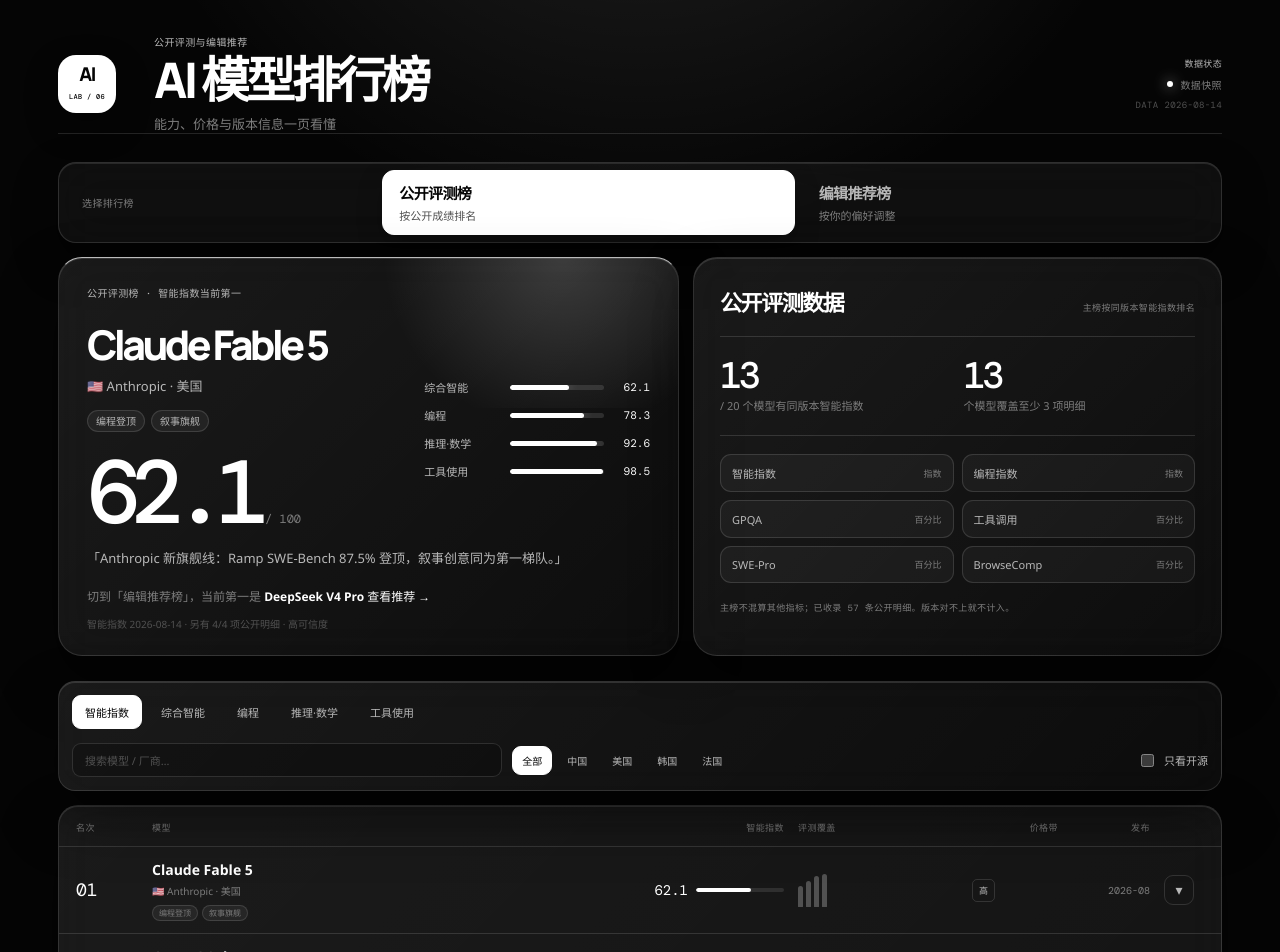
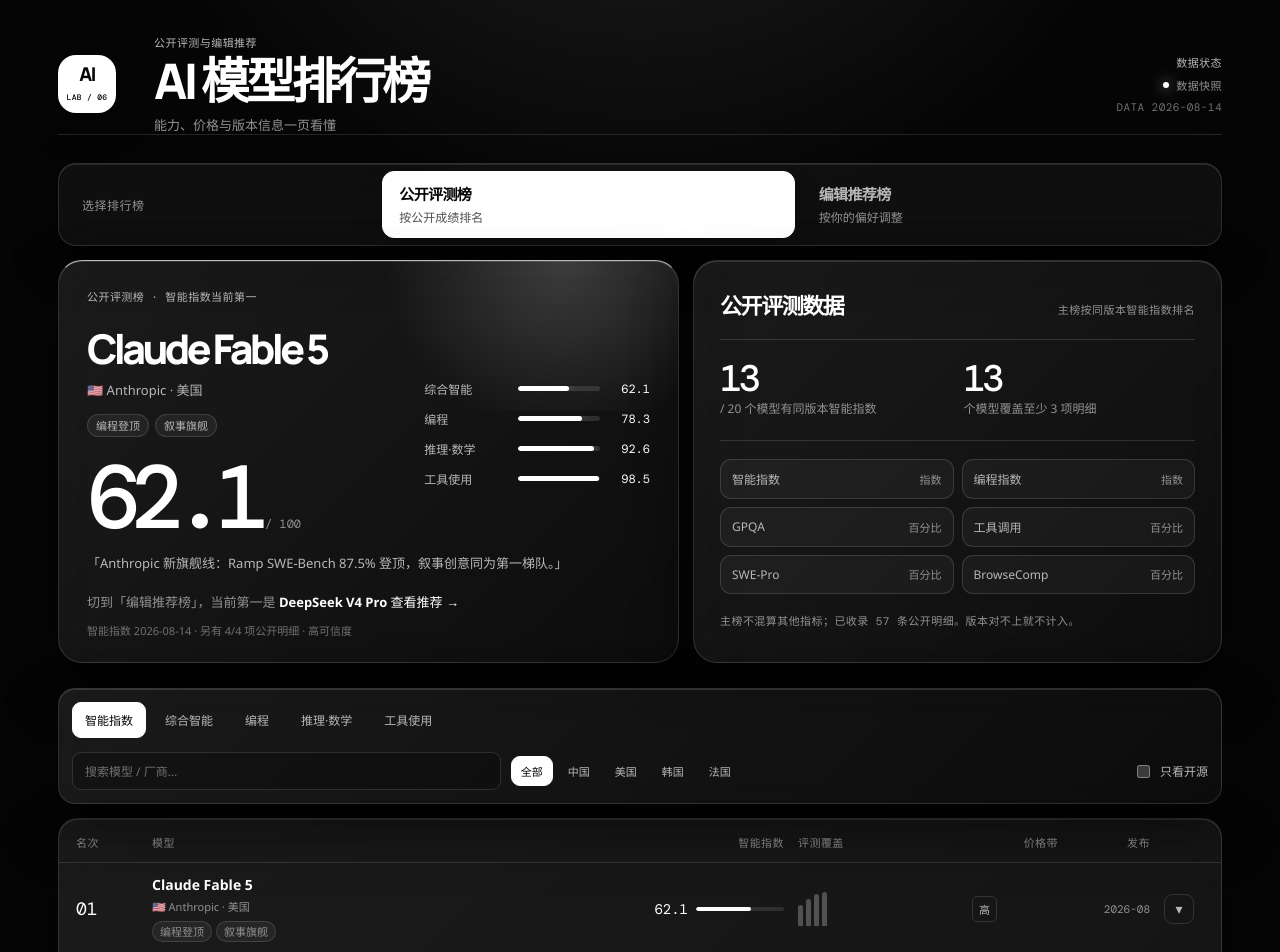
Before and after one commit to joker01-01/ai-model-leaderboard, a React (Vite) app: page / in a window 1280 px wide. Shown: the top 952 px of the page. Built offline with nearby package versions, Linux system fonts and the light colour scheme.

Commit message:
fix: improve small text readability

```diff
--- a/src/components/Radar.tsx
+++ b/src/components/Radar.tsx
@@ -24,8 +24,8 @@
     const ang = ((-90 + i * 60) * Math.PI) / 180;
     const cos = Math.cos(ang);
     return {
-      x: cx + (r + 22) * cos,
-      y: cy + (r + 22) * Math.sin(ang) + 3,
+      x: cx + (r + 18) * cos,
+      y: cy + (r + 18) * Math.sin(ang) + 3,
       anchor: Math.abs(cos) < 0.3 ? "middle" : cos > 0 ? "start" : "end",
     };
   };
--- a/src/styles.css
+++ b/src/styles.css
@@ -10,8 +10,8 @@
   --white: #ffffff;
   --text: #f2f2f2;
   --muted: #b8b8b8;
-  --quiet: #7d7d7d;
-  --faint: #515151;
+  --quiet: #929292;
+  --faint: #707070;
   --line: rgba(255, 255, 255, 0.13);
   --line-strong: rgba(255, 255, 255, 0.28);
   --shadow: rgba(0, 0, 0, 0.48);
@@ -100,7 +100,7 @@
 
 .masthead-logo small {
   margin-top: -12px;
-  font: 500 7px/1 var(--mono);
+  font: 500 8px/1 var(--mono);
   letter-spacing: 0.04em;
 }
 
@@ -124,7 +124,7 @@
 .masthead-kicker {
   margin: 0 0 7px;
   color: var(--muted);
-  font-size: 10px;
+  font-size: 11px;
   text-transform: uppercase;
 }
 
@@ -146,14 +146,14 @@
   justify-items: end;
   gap: 7px;
   color: var(--quiet);
-  font-size: 10px;
+  font-size: 11px;
   text-align: right;
 }
 
-.masthead-side-label { color: var(--muted); font-size: 9px; }
+.masthead-side-label { color: var(--muted); font-size: 11px; }
 .sys-status { display: flex; align-items: center; gap: 7px; }
 .dot { width: 6px; height: 6px; border-radius: 50%; background: var(--white); box-shadow: 0 0 14px rgba(255, 255, 255, 0.8); }
-.stamp { color: var(--faint); font-size: 9px; }
+.stamp { color: var(--faint); font-size: 11px; }
 
 .mode-switch {
   display: grid;
@@ -174,7 +174,7 @@
   align-items: center;
   padding: 0 16px;
   color: var(--quiet);
-  font-size: 10px;
+  font-size: 12px;
 }
 
 .mode-button {
@@ -194,7 +194,7 @@
 .mode-button:hover { border-color: var(--line); color: var(--white); transform: translateY(-1px); }
 .mode-button.is-active { border-color: var(--white); color: var(--black); background: var(--white); box-shadow: 0 10px 24px rgba(0, 0, 0, 0.28); }
 .mode-button strong { font-size: 15px; letter-spacing: -0.04em; }
-.mode-button small { color: var(--quiet); font-size: 11px; }
+.mode-button small { color: var(--quiet); font-size: 12px; }
 .mode-button.is-active small { color: #505050; }
 
 .hero {
@@ -257,7 +257,7 @@
 }
 
 .champion > * { position: relative; z-index: 1; }
-.eyebrow { margin: 0; color: var(--muted); font-size: 10px; }
+.eyebrow { margin: 0; color: var(--muted); font-size: 11px; }
 
 .champion-main {
   display: grid;
@@ -273,7 +273,7 @@
 .champion-name { margin: 0; max-width: 100%; color: var(--white); font: 800 clamp(32px, 3.2vw, 50px)/0.95 var(--display); letter-spacing: -0.09em; overflow-wrap: normal; word-break: normal; text-wrap: balance; }
 .champion-maker { margin: 12px 0 0; color: var(--muted); font-size: 13px; }
 .chips { display: flex; flex-wrap: wrap; gap: 6px; padding: 0; margin: 15px 0 0; list-style: none; }
-.chip { padding: 5px 8px; border: 1px solid var(--line); border-radius: 999px; color: var(--muted); background: rgba(255, 255, 255, 0.055); font-size: 10px; line-height: 1; }
+.chip { padding: 5px 8px; border: 1px solid var(--line); border-radius: 999px; color: var(--muted); background: rgba(255, 255, 255, 0.055); font-size: 11px; line-height: 1; }
 
 .champion-score { display: flex; align-items: baseline; flex-wrap: wrap; min-width: 0; color: var(--white); }
 .champion-num { font: 500 clamp(57px, 7vw, 94px)/0.82 var(--mono); letter-spacing: -0.12em; }
@@ -282,15 +282,15 @@
 .champion-radar { display: grid; place-items: center; min-width: 0; }
 .objective-bars { display: grid; gap: 12px; min-width: 0; }
 .objective-bars.is-compact { padding-top: 4px; }
-.objective-bar { display: grid; grid-template-columns: 76px minmax(0, 1fr) 36px; gap: 10px; align-items: center; color: var(--muted); font-size: 11px; }
+.objective-bar { display: grid; grid-template-columns: 84px minmax(0, 1fr) 40px; gap: 10px; align-items: center; color: var(--muted); font-size: 12px; }
 .objective-bar i { display: block; height: 5px; overflow: hidden; border-radius: 999px; background: rgba(255, 255, 255, 0.12); }
 .objective-bar b { display: block; height: 100%; border-radius: inherit; background: var(--white); box-shadow: 0 0 12px rgba(255, 255, 255, 0.32); }
-.objective-bar em { color: var(--white); font: 400 11px/1 var(--mono); font-style: normal; text-align: right; }
+.objective-bar em { color: var(--white); font: 400 12px/1 var(--mono); font-style: normal; text-align: right; }
 
 .champion-blurb { max-width: 640px; margin: 0; color: var(--muted); font-size: 13px; line-height: 1.75; }
-.champion-alt { margin: 17px 0 0; color: var(--quiet); font-size: 12px; }
+.champion-alt { margin: 17px 0 0; color: var(--quiet); font-size: 13px; }
 .champion-alt strong { color: var(--white); font-weight: 600; }
-.champion-note { margin: 11px 0 0; color: var(--faint); font-size: 10px; }
+.champion-note { margin: 11px 0 0; color: var(--faint); font-size: 11px; }
 .textlink { padding: 0; border: 0; color: var(--white); background: none; font-size: inherit; cursor: pointer; }
 .textlink:hover { text-decoration: underline; text-underline-offset: 4px; }
 
@@ -298,55 +298,55 @@
 .objective-panel { padding: 27px 26px 24px; animation: rise 620ms 100ms cubic-bezier(0.2, 0.8, 0.2, 1) both; }
 .panel-head { display: flex; justify-content: space-between; gap: 18px; align-items: baseline; padding-bottom: 19px; border-bottom: 1px solid var(--line); }
 .panel-title { margin: 0; color: var(--white); font-size: 22px; letter-spacing: -0.065em; }
-.panel-note { max-width: 220px; margin: 0; color: var(--quiet); font-size: 9px; line-height: 1.5; text-align: right; }
+.panel-note { max-width: 240px; margin: 0; color: var(--quiet); font-size: 11px; line-height: 1.5; text-align: right; }
 
 .objective-summary { display: grid; grid-template-columns: 1fr 1fr; gap: 12px; padding: 22px 0; border-bottom: 1px solid var(--line); }
 .objective-summary div { display: grid; gap: 5px; }
 .objective-summary strong { color: var(--white); font: 500 37px/0.9 var(--mono); letter-spacing: -0.1em; }
-.objective-summary span { color: var(--quiet); font-size: 11px; }
+.objective-summary span { color: var(--quiet); font-size: 12px; line-height: 1.45; }
 .objective-source-grid { display: grid; grid-template-columns: 1fr 1fr; gap: 8px; padding-top: 18px; }
 .objective-source { display: flex; justify-content: space-between; gap: 8px; align-items: center; padding: 10px 11px; border: 1px solid var(--line); border-radius: 11px; color: var(--muted); text-decoration: none; background: rgba(255, 255, 255, 0.04); transition: border-color 180ms ease, background 180ms ease, transform 180ms ease; }
 .objective-source:hover { border-color: var(--line-strong); background: rgba(255, 255, 255, 0.09); transform: translateY(-2px); }
-.objective-source span { font-size: 11px; }
-.objective-source strong { color: var(--quiet); font: 400 9px var(--mono); }
-.panel-footnote { margin: 18px 0 0; color: var(--quiet); font-size: 9px; line-height: 1.7; }
+.objective-source span { font-size: 12px; }
+.objective-source strong { color: var(--quiet); font: 400 11px var(--mono); }
+.panel-footnote { margin: 18px 0 0; color: var(--quiet); font-size: 11px; line-height: 1.7; }
 
 .presets { display: grid; grid-template-columns: 1fr 1fr; gap: 8px; padding: 18px 0; }
 .preset { display: grid; gap: 4px; padding: 11px 12px; border: 1px solid var(--line); border-radius: 11px; color: var(--muted); background: rgba(255, 255, 255, 0.035); text-align: left; cursor: pointer; transition: border-color 180ms ease, color 180ms ease, background 180ms ease, transform 180ms ease; }
 .preset:hover { border-color: var(--line-strong); color: var(--white); transform: translateY(-1px); }
 .preset.is-active { border-color: var(--white); color: var(--black); background: var(--white); }
 .preset-name { font-size: 12px; font-weight: 700; }
-.preset-note { color: var(--quiet); font-size: 9px; }
+.preset-note { color: var(--quiet); font-size: 11px; }
 .preset.is-active .preset-note { color: #555; }
 .sliders { display: grid; gap: 12px; padding-top: 2px; }
-.slider { display: grid; grid-template-columns: 76px minmax(0, 1fr) 36px; gap: 10px; align-items: center; color: var(--muted); font-size: 11px; }
+.slider { display: grid; grid-template-columns: 84px minmax(0, 1fr) 40px; gap: 10px; align-items: center; color: var(--muted); font-size: 12px; }
 .slider input { width: 100%; height: 4px; margin: 0; accent-color: var(--white); cursor: pointer; }
 .slider input::-webkit-slider-runnable-track { height: 4px; border-radius: 99px; background: rgba(255, 255, 255, 0.15); }
 .slider input::-webkit-slider-thumb { width: 13px; height: 13px; margin-top: -4px; border: 2px solid var(--black); border-radius: 50%; background: var(--white); appearance: none; }
-.slider-val { color: var(--white); font: 400 10px var(--mono); text-align: right; }
-.weight-total { margin-top: 18px; padding-top: 15px; border-top: 1px solid var(--line); color: var(--quiet); font: 400 10px var(--mono); }
+.slider-val { color: var(--white); font: 400 11px var(--mono); text-align: right; }
+.weight-total { margin-top: 18px; padding-top: 15px; border-top: 1px solid var(--line); color: var(--quiet); font: 400 11px var(--mono); }
 .weight-total.is-warning { color: var(--white); }
-.reset { margin-top: 13px; color: var(--muted); font-size: 11px; }
+.reset { margin-top: 13px; color: var(--muted); font-size: 12px; }
 
 .controls { position: sticky; z-index: 10; top: 12px; display: grid; gap: 14px; margin-top: 25px; padding: 13px; border-radius: 17px; animation: rise 620ms 190ms cubic-bezier(0.2, 0.8, 0.2, 1) both; }
 .dims { display: flex; flex-wrap: wrap; gap: 6px; }
 .dim,
-.country { padding: 8px 12px; border: 1px solid transparent; border-radius: 9px; color: var(--muted); background: transparent; font-size: 11px; cursor: pointer; transition: background 160ms ease, color 160ms ease, border-color 160ms ease; }
+.country { padding: 8px 12px; border: 1px solid transparent; border-radius: 9px; color: var(--muted); background: transparent; font-size: 12px; cursor: pointer; transition: background 160ms ease, color 160ms ease, border-color 160ms ease; }
 .dim:hover, .country:hover { border-color: var(--line); color: var(--white); }
 .dim.is-active, .country.is-active { border-color: var(--white); color: var(--black); background: var(--white); }
 .filters { display: grid; grid-template-columns: minmax(180px, 0.7fr) minmax(0, 1fr) auto; gap: 10px; align-items: center; }
-.search { width: 100%; min-height: 34px; padding: 0 12px; border: 1px solid var(--line); border-radius: 9px; outline: none; color: var(--white); background: rgba(0, 0, 0, 0.22); font-size: 11px; }
+.search { width: 100%; min-height: 38px; padding: 0 12px; border: 1px solid var(--line); border-radius: 9px; outline: none; color: var(--white); background: rgba(0, 0, 0, 0.22); font-size: 12px; }
 .search::placeholder { color: var(--faint); }
 .search:focus { border-color: var(--white); box-shadow: 0 0 0 3px rgba(255, 255, 255, 0.1); }
 .country-chips { display: flex; flex-wrap: wrap; gap: 5px; }
-.country { padding: 6px 9px; font-size: 10px; }
-.open-toggle { display: flex; gap: 7px; align-items: center; justify-self: end; color: var(--muted); font-size: 11px; cursor: pointer; }
+.country { padding: 6px 9px; font-size: 11px; }
+.open-toggle { display: flex; gap: 7px; align-items: center; justify-self: end; color: var(--muted); font-size: 12px; cursor: pointer; }
 .open-toggle input { accent-color: var(--white); }
 
 .board { margin-top: 14px; overflow: hidden; border-radius: 20px; animation: rise 620ms 260ms cubic-bezier(0.2, 0.8, 0.2, 1) both; }
 .board-head,
 .row-main { display: grid; grid-template-columns: 62px minmax(230px, 1fr) 138px 160px 86px 78px 40px; gap: 14px; align-items: center; }
-.board-head { padding: 15px 17px 12px; color: var(--quiet); font: 400 9px var(--mono); letter-spacing: 0.05em; text-transform: uppercase; }
+.board-head { padding: 15px 17px 12px; color: var(--quiet); font: 400 11px var(--mono); letter-spacing: 0.04em; text-transform: uppercase; }
 .right { text-align: right; }
 .rows { margin: 0; padding: 0; list-style: none; }
 .row { border-top: 1px solid var(--line); animation: rise 480ms cubic-bezier(0.2, 0.8, 0.2, 1) both; }
@@ -355,8 +355,8 @@
 .unranked { border-top: 1px solid var(--line-strong); background: rgba(0, 0, 0, 0.14); }
 .unranked-head { display: flex; align-items: start; justify-content: space-between; gap: 18px; padding: 20px 17px; border-bottom: 1px solid var(--line); }
 .unranked-head h3 { margin: 0; color: var(--white); font-size: 14px; letter-spacing: -0.04em; }
-.unranked-head p { max-width: 660px; margin: 7px 0 0; color: var(--quiet); font-size: 10px; line-height: 1.6; }
-.unranked-head > span { flex: 0 0 auto; padding: 5px 8px; border: 1px solid var(--line); border-radius: 999px; color: var(--muted); font: 400 9px var(--mono); }
+.unranked-head p { max-width: 660px; margin: 7px 0 0; color: var(--quiet); font-size: 12px; line-height: 1.6; }
+.unranked-head > span { flex: 0 0 auto; padding: 5px 8px; border: 1px solid var(--line); border-radius: 999px; color: var(--muted); font: 400 11px var(--mono); }
 .rows-unranked .row:first-child { border-top: 0; }
 .row.is-unranked .row-main { background: rgba(255, 255, 255, 0.018); }
 .row.is-unranked .rank { color: var(--quiet); }
@@ -365,20 +365,20 @@
 .rank-1 { color: var(--white); font-size: 18px; }
 .who { min-width: 0; }
 .who-name { overflow: hidden; margin: 0; color: var(--white); font-size: 14px; font-weight: 700; text-overflow: ellipsis; white-space: nowrap; }
-.who-maker { overflow: hidden; margin: 4px 0 0; color: var(--quiet); font-size: 10px; text-overflow: ellipsis; white-space: nowrap; }
+.who-maker { overflow: hidden; margin: 4px 0 0; color: var(--quiet); font-size: 11px; text-overflow: ellipsis; white-space: nowrap; }
 .who .chips { gap: 4px; margin-top: 7px; }
-.who .chip { padding: 3px 6px; color: var(--quiet); font-size: 8px; }
+.who .chip { padding: 4px 7px; color: var(--quiet); font-size: 11px; }
 .score { display: grid; grid-template-columns: 42px minmax(0, 1fr); gap: 8px; align-items: center; }
 .score-num { color: var(--white); font: 400 14px var(--mono); text-align: right; }
 .score-bar { display: block; height: 4px; overflow: hidden; border-radius: 99px; background: rgba(255, 255, 255, 0.1); }
 .score-bar i { display: block; height: 100%; border-radius: inherit; background: var(--white); }
-.score-pending .score-num { color: var(--quiet); font-size: 11px; }
+.score-pending .score-num { color: var(--quiet); font-size: 12px; }
 .spark { display: flex; align-items: end; justify-content: flex-start; gap: 3px; height: 34px; }
 .spark-bar { display: block; width: 5px; min-height: 3px; border-radius: 5px 5px 1px 1px; background: rgba(255, 255, 255, 0.25); transition: height 260ms ease, background 180ms ease; }
 .spark-bar.is-active { background: var(--white); }
-.meta { min-width: 0; color: var(--muted); font-size: 10px; }
-.tier { display: inline-flex; padding: 4px 6px; border: 1px solid var(--line); border-radius: 5px; color: var(--muted); font: 400 9px var(--mono); }
-.release { color: var(--quiet); font: 400 10px var(--mono); text-align: right; }
+.meta { min-width: 0; color: var(--muted); font-size: 11px; }
+.tier { display: inline-flex; padding: 4px 6px; border: 1px solid var(--line); border-radius: 5px; color: var(--muted); font: 400 11px var(--mono); }
+.release { color: var(--quiet); font: 400 11px var(--mono); text-align: right; }
 .toggle { display: grid; place-items: center; width: 30px; height: 30px; padding: 0; border: 1px solid var(--line); border-radius: 9px; color: var(--muted); background: transparent; cursor: pointer; transition: color 160ms ease, border-color 160ms ease, background 160ms ease, transform 220ms ease; }
 .toggle:hover { border-color: var(--white); color: var(--white); background: rgba(255, 255, 255, 0.08); }
 .is-expanded .toggle { color: var(--black); border-color: var(--white); background: var(--white); transform: rotate(180deg); }
@@ -389,41 +389,41 @@
 .detail-cols { display: grid; grid-template-columns: 230px minmax(0, 1fr) minmax(0, 1fr); gap: 24px; align-items: center; }
 .detail-radar { display: grid; justify-items: center; gap: 8px; }
 .radar { max-width: 100%; overflow: visible; }
-.radar-label { fill: var(--muted); font: 9px var(--sans); }
-.detail-radar-cap { margin: 0; color: var(--quiet); font-size: 9px; }
+.radar-label { fill: var(--muted); font: 11px var(--sans); }
+.detail-radar-cap { margin: 0; color: var(--quiet); font-size: 11px; }
 .detail-head { margin: 0 0 11px; color: var(--white); font-size: 12px; }
 .detail-cols ul { display: grid; gap: 8px; padding: 0; margin: 0; color: var(--muted); font-size: 11px; line-height: 1.5; list-style: none; }
 .detail-blurb { margin: 0; padding-top: 16px; border-top: 1px solid var(--line); color: var(--muted); font-size: 12px; line-height: 1.7; }
 .detail-meta { display: grid; grid-template-columns: repeat(3, 1fr); gap: 10px; margin: 0; }
 .detail-meta div { padding: 11px 12px; border: 1px solid var(--line); border-radius: 11px; background: rgba(255, 255, 255, 0.035); }
-.detail-meta dt { color: var(--quiet); font: 400 9px var(--mono); }
-.detail-meta dd { margin: 5px 0 0; color: var(--muted); font-size: 11px; line-height: 1.5; }
-.detail-sources { margin: 0; color: var(--quiet); font-size: 10px; line-height: 1.7; }
+.detail-meta dt { color: var(--quiet); font: 400 11px var(--mono); }
+.detail-meta dd { margin: 5px 0 0; color: var(--muted); font-size: 12px; line-height: 1.5; }
+.detail-sources { margin: 0; color: var(--quiet); font-size: 11px; line-height: 1.7; }
 .detail-sources a, .source-links a { color: var(--muted); text-underline-offset: 3px; }
 .detail-sources a:hover, .source-links a:hover { color: var(--white); }
-.detail-sources sup { margin-left: 7px; color: var(--white); font: 400 8px var(--mono); }
+.detail-sources sup { margin-left: 7px; color: var(--white); font: 400 10px var(--mono); }
 
 .objective-detail { display: grid; gap: 16px; }
 .objective-detail-head { display: flex; align-items: baseline; justify-content: space-between; gap: 16px; }
-.coverage { color: var(--quiet); font-size: 9px; }
+.coverage { color: var(--quiet); font-size: 11px; }
 .benchmark-grid { display: grid; grid-template-columns: repeat(4, minmax(0, 1fr)); gap: 8px; }
 .benchmark-card { min-height: 126px; padding: 13px; border: 1px solid var(--line); border-radius: 13px; background: rgba(255, 255, 255, 0.045); }
 .benchmark-card.is-missing { opacity: 0.62; }
-.benchmark-label { display: block; color: var(--muted); font-size: 10px; }
+.benchmark-label { display: block; color: var(--muted); font-size: 11px; }
 .benchmark-card > strong { display: block; margin-top: 15px; color: var(--white); font: 400 25px var(--mono); }
-.benchmark-card > small { display: block; margin-top: 6px; color: var(--quiet); font-size: 9px; line-height: 1.45; }
-.benchmark-signals { display: grid; gap: 6px; margin-top: 11px; padding-top: 9px; border-top: 1px solid var(--line); color: var(--quiet); font: 400 8px/1.45 var(--mono); }
+.benchmark-card > small { display: block; margin-top: 6px; color: var(--quiet); font-size: 11px; line-height: 1.45; }
+.benchmark-signals { display: grid; gap: 6px; margin-top: 11px; padding-top: 9px; border-top: 1px solid var(--line); color: var(--quiet); font: 400 11px/1.45 var(--mono); }
 .benchmark-signals b { color: var(--muted); font-weight: 500; }
 .benchmark-signals a { color: var(--muted); }
-.detail-note { margin: 0; color: var(--quiet); font-size: 10px; line-height: 1.7; }
+.detail-note { margin: 0; color: var(--quiet); font-size: 11px; line-height: 1.7; }
 
 .footer { margin-top: 14px; padding: 27px 28px 24px; border-radius: 20px; animation: rise 620ms 320ms cubic-bezier(0.2, 0.8, 0.2, 1) both; }
 .footer-title { margin: 0 0 17px; color: var(--white); font-size: 17px; letter-spacing: -0.05em; }
-.method { display: grid; gap: 8px; margin: 0; padding-left: 20px; color: var(--muted); font-size: 11px; line-height: 1.7; }
+.method { display: grid; gap: 8px; margin: 0; padding-left: 20px; color: var(--muted); font-size: 12px; line-height: 1.7; }
 .method li::marker { color: var(--white); font-family: var(--mono); }
-.source-links { display: flex; flex-wrap: wrap; gap: 8px 15px; margin-top: 22px; padding-top: 17px; border-top: 1px solid var(--line); color: var(--quiet); font-size: 10px; }
+.source-links { display: flex; flex-wrap: wrap; gap: 8px 15px; margin-top: 22px; padding-top: 17px; border-top: 1px solid var(--line); color: var(--quiet); font-size: 11px; }
 .source-links span { color: var(--muted); }
-.colophon { margin: 22px 0 0; color: var(--faint); font-size: 9px; }
+.colophon { margin: 22px 0 0; color: var(--faint); font-size: 11px; }
 
 .sr-only { position: absolute; width: 1px; height: 1px; padding: 0; margin: -1px; overflow: hidden; clip: rect(0, 0, 0, 0); white-space: nowrap; border: 0; }
 
@@ -462,16 +462,16 @@
   .masthead { grid-template-columns: 52px minmax(0, 1fr) auto; gap: 12px; min-height: 75px; }
   .masthead-logo { width: 45px; height: 45px; border-radius: 14px; }
   .masthead-logo span { font-size: 15px; }
-  .masthead-logo small { margin-top: -9px; font-size: 6px; }
-  .masthead-kicker { font-size: 8px; }
+  .masthead-logo small { margin-top: -9px; font-size: 8px; }
+  .masthead-kicker { font-size: 11px; }
   .masthead-title { font-size: clamp(25px, 8vw, 36px); }
-  .masthead-sub { margin-top: 6px; font-size: 11px; }
+  .masthead-sub { margin-top: 6px; font-size: 12px; }
   .masthead-side-label { display: none; }
-  .masthead-side { gap: 5px; font-size: 9px; }
+  .masthead-side { gap: 5px; font-size: 11px; }
   .mode-switch { margin-top: 18px; padding: 5px; gap: 5px; border-radius: 14px; }
   .mode-button { min-height: 52px; padding: 9px 10px; }
-  .mode-button strong { font-size: 12px; }
-  .mode-button small { font-size: 9px; }
+  .mode-button strong { font-size: 13px; }
+  .mode-button small { font-size: 11px; }
   .champion, .weights, .objective-panel { min-height: 0; padding: 21px 18px 19px; border-radius: 19px; }
   .champion-main { display: block; min-height: 0; padding: 21px 0 16px; }
   .champion-primary { gap: 0; }
@@ -479,7 +479,7 @@
   .champion-radar, .objective-bars { width: 100%; margin-top: 24px; }
   .champion-radar { display: grid; place-items: center; }
   .champion-num { font-size: 70px; }
-  .objective-bar { grid-template-columns: 70px minmax(0, 1fr) 34px; gap: 8px; }
+  .objective-bar { grid-template-columns: 78px minmax(0, 1fr) 38px; gap: 8px; }
   .panel-head { display: grid; gap: 9px; }
   .panel-note { max-width: none; text-align: left; }
   .presets { grid-template-columns: 1fr; }
```
